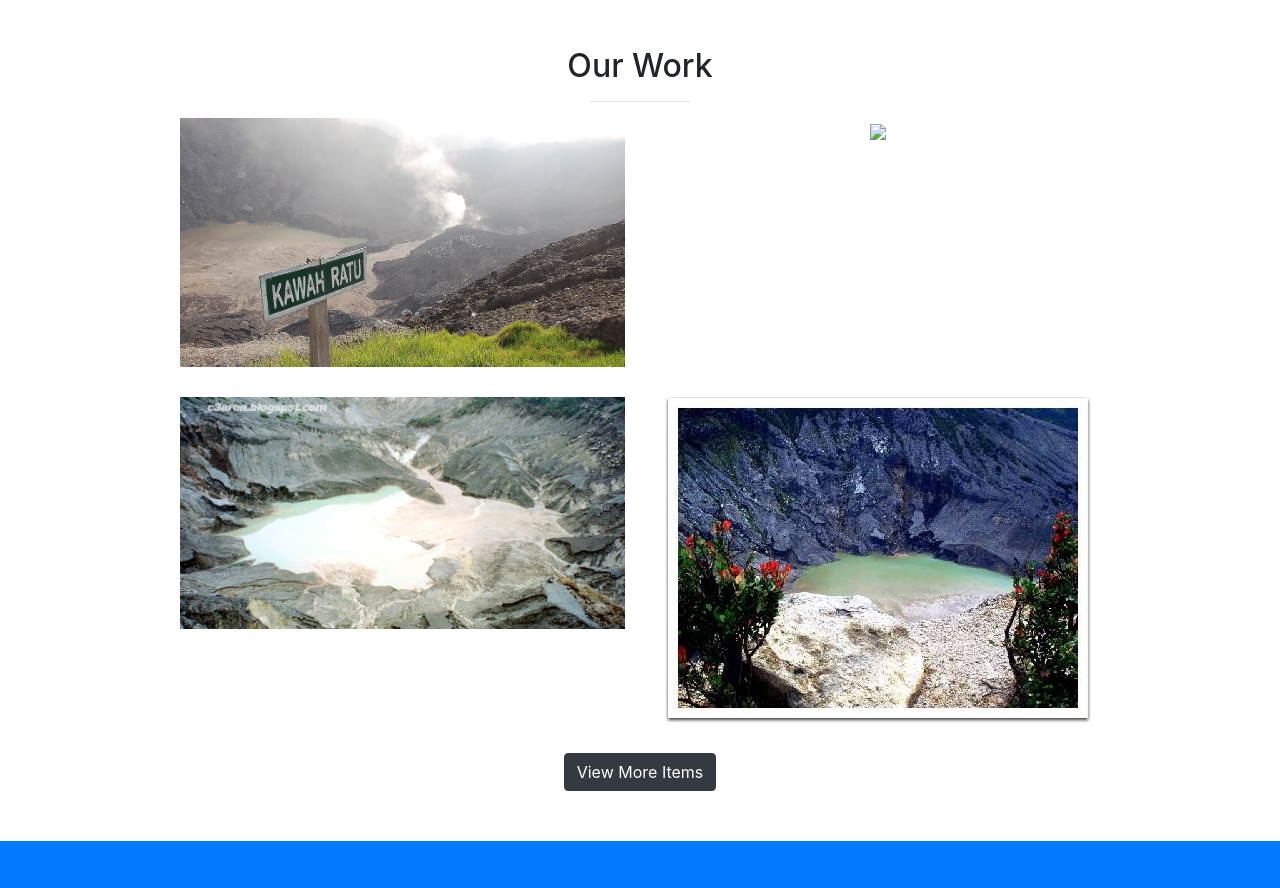
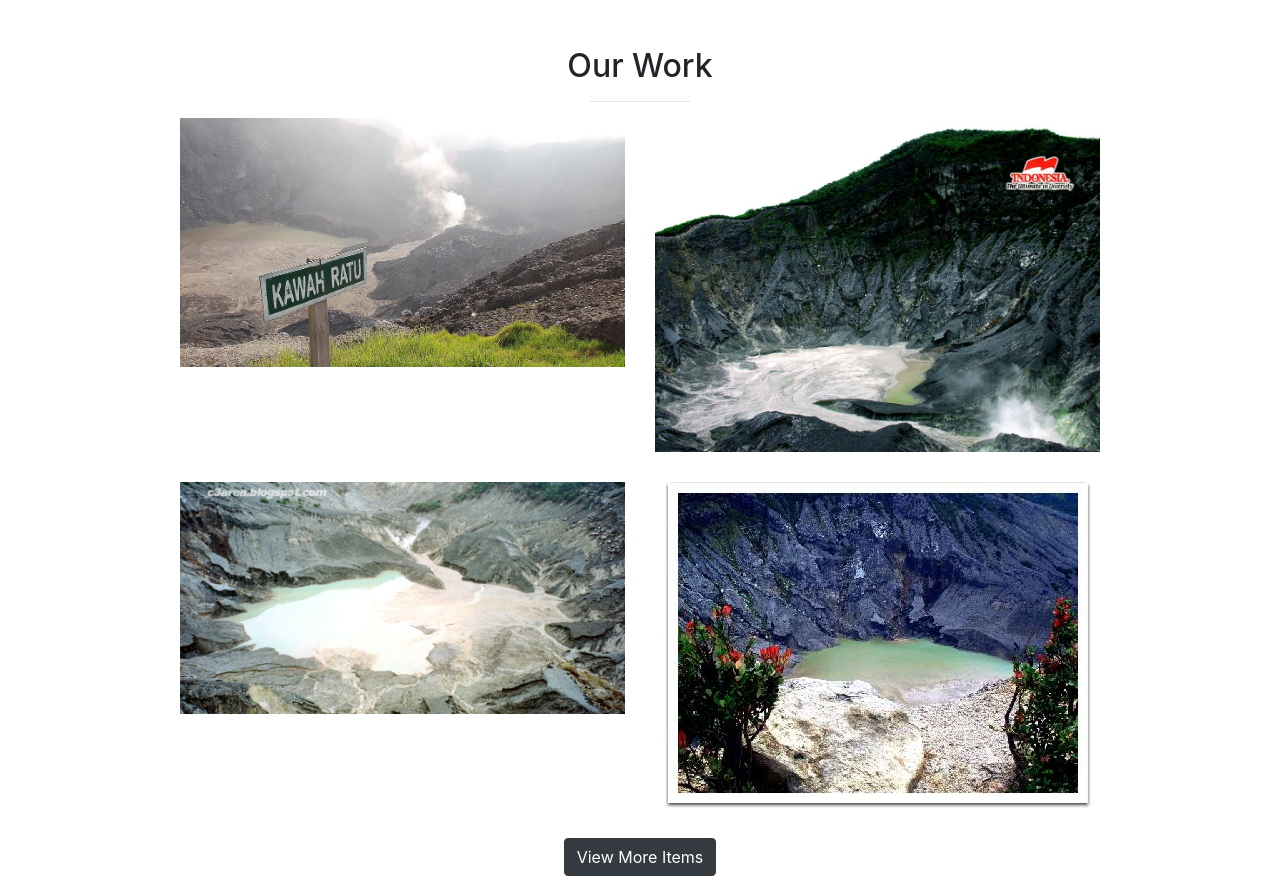
Before and after one commit to ridwanpastrana/ridwanpastranaa, a website with bundled scripts: page index.html in a window 1280 px wide. Shown: the part 1896-2784 px from the top of the page. Built offline with nearby package versions, Linux system fonts and the light colour scheme; files whose address does not match are found by name.

Commit message:
changedomas

```diff
--- a/index.html
+++ b/index.html
@@ -171,7 +171,7 @@
                   <div class="col-md-6">
                     <div class="portfolio-item">
                       <a href="#">
-                        <img class="img-portfolio img-fluid" src="img/kawah domas.jpg">
+                        <img class="img-portfolio img-fluid" src="img/domas.jpg">
                       </a>
                     </div>
                   </div>
```
Also changed, not shown: img/domas.jpg (added).
